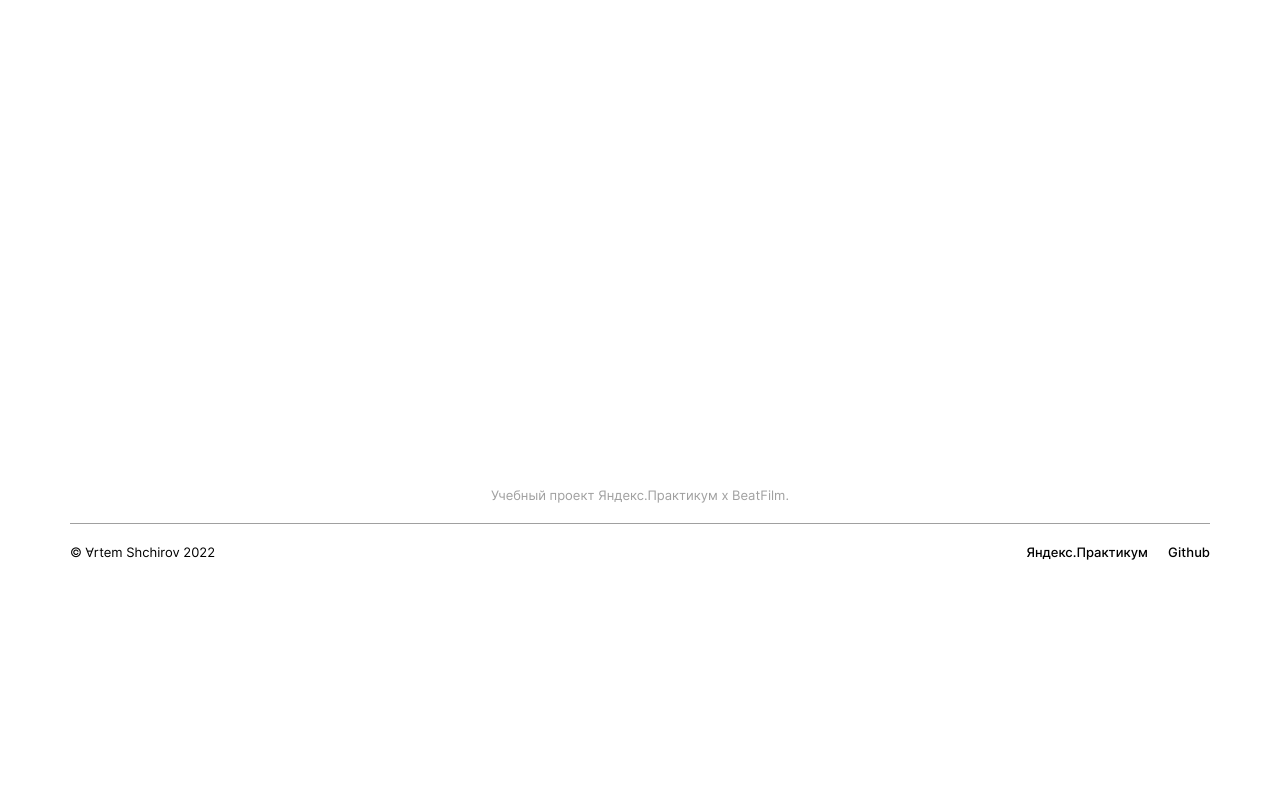
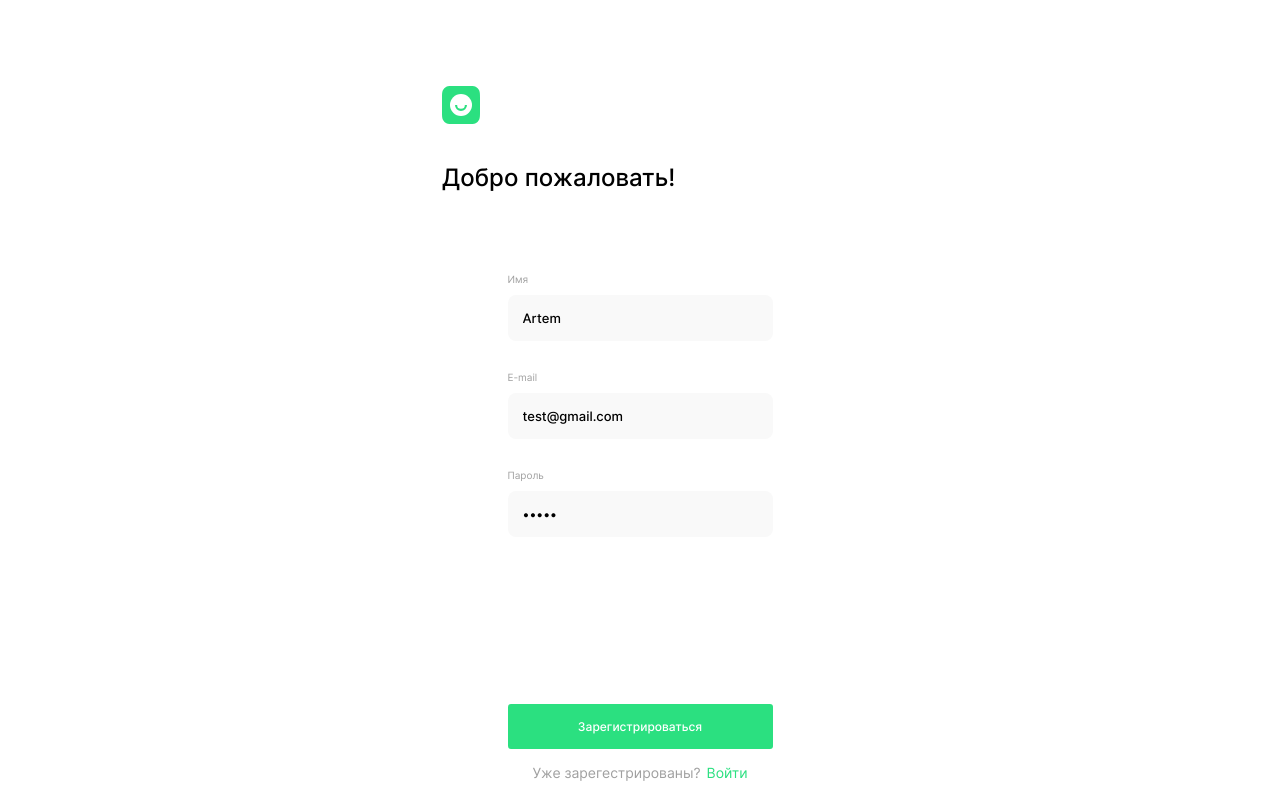
Before and after one commit to artemshchirov/movies-explorer-frontend, a React (Create React App) app: page /signup in a window 1280 px wide. Shown: the part 220-1020 px from the top of the page. Before the commit the page ends 800 px from the top, so only its background shows below. Built offline with nearby package versions, Linux system fonts and the light colour scheme.

Commit message:
add Register 320px 768px 1280px and useForm

```diff
--- a/src/components/Register/Register.css
+++ b/src/components/Register/Register.css
@@ -0,0 +1,72 @@
+.register {
+  padding: 56px 30px 30px;
+}
+
+.register__content {
+  margin: 0 auto;
+  max-width: 260px;
+  display: flex;
+  flex-direction: column;
+  align-items: center;
+}
+
+.register__header {
+  width: 100%;
+  display: flex;
+  flex-direction: column;
+  align-items: center;
+}
+
+.register__logo {
+  width: 38px;
+  height: 38px;
+}
+
+.register__title {
+  margin: 0;
+  padding-top: 50px;
+  font-weight: 500;
+  font-size: 24px;
+  line-height: 1.2;
+  color: #000;
+}
+
+.register__login {
+  padding-top: 14px;
+  font-size: 12px;
+  line-height: 1.25;
+  color: #a0a0a0;
+}
+
+.register__login_btn {
+  padding-left: 7px;
+  color: #2be080;
+}
+
+@media screen and (min-width: 767px) {
+  .register {
+    padding: 232px 186px;
+  }
+
+  .register__content {
+    max-width: 396px;
+  }
+
+  .register__header {
+    align-items: start;
+  }
+
+  .register__title {
+    padding-top: 40px;
+  }
+
+  .register__login {
+    padding-top: 16px;
+    font-size: 14px;
+    line-height: 1.21;
+  }
+
+  .register__login_btn {
+    padding-left: 6px;
+  }
+}
--- a/src/components/Register/Register.js
+++ b/src/components/Register/Register.js
@@ -1,7 +1,122 @@
 import './Register.css';
+import logo from '../../images/logo.svg';
+import useForm from '../../hooks/useFormAndValidation';
+import Form from '../Form/Form';
+import Input from '../Input/Input';
+import Button from '../Button/Button';
+import CustomLink from '../CustomLink/CustomLink';
 
-const Register = () => (
-    <></>
-);
+const initValues = {
+  name: 'Artem',
+  email: 'test@gmail.com',
+  password: '12345',
+};
+
+const Register = () => {
+  const {
+    values,
+    handleChange,
+    errors,
+    isValid,
+    resetForm,
+    setValues,
+    setIsValid,
+  } = useForm(initValues);
+
+  const handleSubmit = (evt) => {
+    evt.preventDefault();
+
+    const { email, password } = values;
+
+    console.log('values: ', values);
+    console.log('email: ', email);
+    console.log('password: ', password);
+
+    if (!email || !password) return;
+    // resetForm(initValues);
+
+    if (isValid) {
+      // TODO
+      console.log('errors1: ', errors);
+      console.log('isValid1: ', isValid);
+    } else {
+      console.log('errors2: ', errors);
+      console.log('isValid2: ', isValid);
+
+      // setIsValid(false);
+      // setValidationMessage({
+      //   email: 'Please fill out this field.',
+      //   password: 'Please fill out this field.',
+      // });
+    }
+  };
+
+  return (
+    <section className="register">
+      <div className="register__content">
+        <div className="register__header">
+          <img
+            className="register__logo"
+            src={logo}
+            alt="logo 'Movies Explorer'"
+          />
+          <p className="register__title">Добро пожаловать!</p>
+        </div>
+        <Form onSubmit={handleSubmit}>
+          <fieldset className="form__fieldset">
+            <legend className="form__legend">Имя</legend>
+            <Input
+              name="name"
+              value={values.name}
+              onChange={handleChange}
+              style={`form__input ${errors.name && 'form__input_type_error'}`}
+            />
+            <span id="name-error" className={'form__input-error'}>
+              {errors.name && 'Что-то пошло не так...'}
+            </span>
+          </fieldset>
+
+          <fieldset className="form__fieldset">
+            <legend className="form__legend">E-mail</legend>
+            <Input
+              name="email"
+              value={values.email}
+              onChange={handleChange}
+              style={`form__input ${errors.email && 'form__input_type_error'}`}
+              type="email"
+            />
+            <span id="email-error" className={'form__input-error'}>
+              {errors.email && 'Что-то пошло не так...'}
+            </span>
+          </fieldset>
+
+          <fieldset className="form__fieldset">
+            <legend className="form__legend">Пароль</legend>
+            <Input
+              name="password"
+              value={values.password}
+              onChange={handleChange}
+              style={'form__input'}
+              type="password"
+            />
+            <span id="password-error" className={'form__input-error'}>
+              {errors.password && 'Что-то пошло не так...'}
+            </span>
+          </fieldset>
+
+          <Button
+            title="Зарегистрироваться"
+            type={'submit'}
+            style={'form__btn'}
+          />
+        </Form>
+        <CustomLink path="/signin" className="register__login">
+          Уже зарегестрированы?
+          <span className="register__login register__login_btn">Войти</span>
+        </CustomLink>
+      </div>
+    </section>
+  );
+};
 
 export default Register;
--- /dev/null
+++ b/src/hooks/useFormAndValidation.js
@@ -0,0 +1,38 @@
+import { useState, useCallback } from 'react';
+
+const useForm = (inputValues) => {
+  const [values, setValues] = useState(inputValues);
+  const [errors, setErrors] = useState({});
+  const [isValid, setIsValid] = useState(true);
+
+  const handleChange = useCallback(
+    (evt) => {
+      const { value, name, validationMessage } = evt.target;
+      setValues((oldValues) => ({ ...oldValues, [name]: value }));
+      setErrors((oldValues) => ({ ...oldValues, [name]: validationMessage }));
+      setIsValid(evt.target.closest('.form').checkValidity());
+    },
+    [setValues, setErrors]
+  );
+
+  const resetForm = useCallback(
+    (newValues = {}, newErrors = {}, newIsValid = false) => {
+      setValues(newValues);
+      setErrors(newErrors);
+      setIsValid(newIsValid);
+    },
+    [setValues, setErrors, setIsValid]
+  );
+
+  return {
+    values,
+    handleChange,
+    errors,
+    isValid,
+    resetForm,
+    setValues,
+    setIsValid,
+  };
+};
+
+export default useForm;
```
